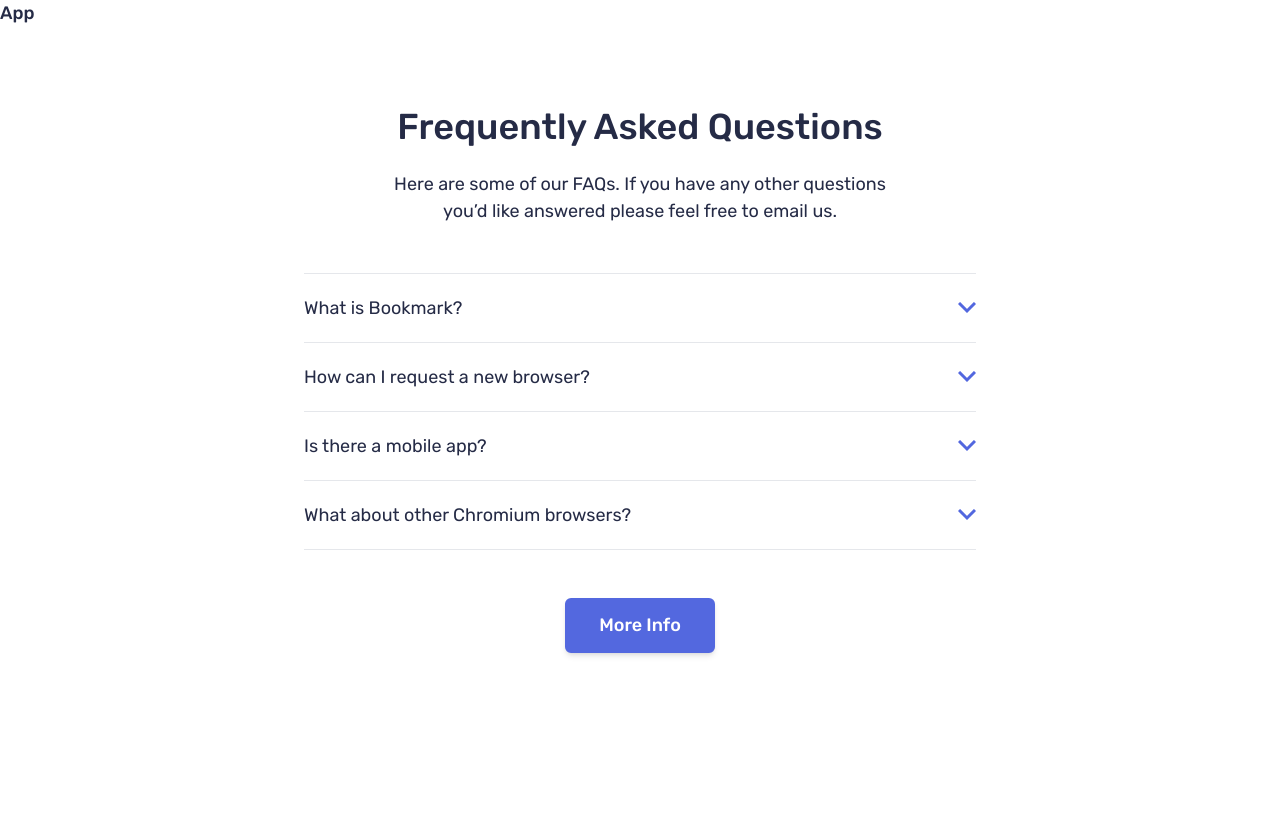
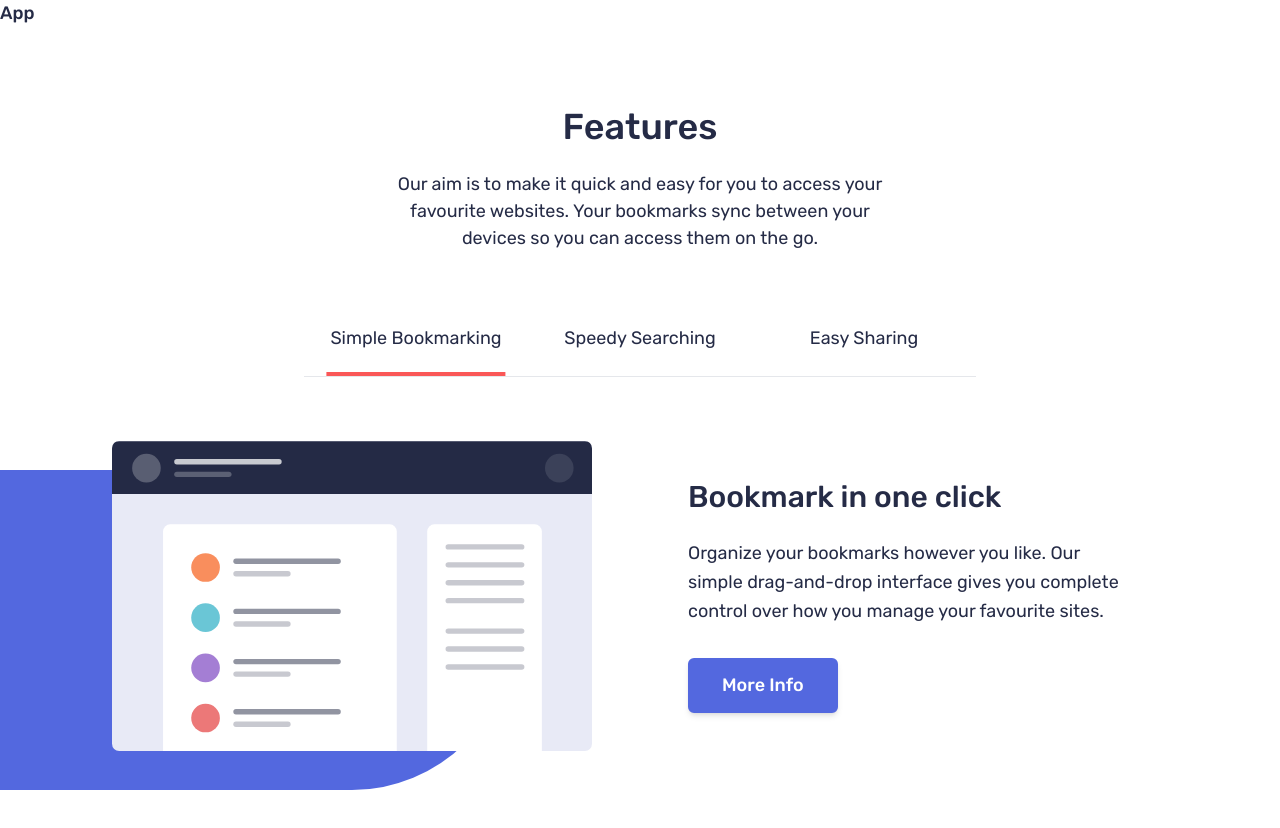
Before and after one commit to dreamer111111/bookmark-landing-page-react-tailwindcss, a React (Vite) app: page / in a window 1280 px wide. Shown: the top 828 px of the page. Before the commit the page ends 800 px from the top, so only its background shows below. Built offline with nearby package versions, Linux system fonts and the light colour scheme.

Commit message:
feat: implement interactive feature tabs with TabGroup and TabPanel components

```diff
--- a/src/App.jsx
+++ b/src/App.jsx
@@ -1,12 +1,12 @@
 import './index.css';
-import Accordion from "./features/faq/Accordion"
+import TabGroup from './features/features-tabs/TabGroup';
 
 function App() {
 
   return (
     <main>
         <h1>App</h1>
-        <Accordion />
+        <TabGroup />
     </main>
   )
 }
--- a/src/data/siteData.js
+++ b/src/data/siteData.js
@@ -22,3 +22,23 @@
     answer: "Integer condimentum ipsum id imperdiet finibus. Vivamus in placerat mi, at euismod dui. Aliquam vitae neque eget nisl gravida pellentesque non iaculis neque.",
   },
 ];
+export const FEATURES_DATA = [
+  {
+    tab: "Simple Bookmarking",
+    title: "Bookmark in one click",
+    desc: "Organize your bookmarks however you like. Our simple drag-and-drop interface gives you complete control over how you manage your favourite sites.",
+    img: "/images/illustration-features-tab-1.svg",
+  },
+  {
+    tab: "Speedy Searching",
+    title: "Intelligent search",
+    desc: "Our powerful search feature will help you find saved sites in no time at all. No need to trawl through all of your bookmarks.",
+    img: "/images/illustration-features-tab-2.svg",
+  },
+  {
+    tab: "Easy Sharing",
+    title: "Share your bookmarks",
+    desc: "Easily share your bookmarks and collections with others. Create a shareable link that you can send at the click of a button.",
+    img: "/images/illustration-features-tab-3.svg",
+  },
+];
--- a/src/features/features-tabs/TabGroup.jsx
+++ b/src/features/features-tabs/TabGroup.jsx
@@ -0,0 +1,51 @@
+import { useState } from "react";
+import TabPanel from "./TabPanel";
+import Container from "../../components/ui/Container";
+import { FEATURES_DATA } from "../../data/siteData";
+
+const TabGroup = () => {
+  const [activeTab, setActiveTab] = useState(0);
+
+  return (
+    <section className="py-20 relative overflow-x-clip" id="features">
+      <div className="absolute top-[75%] left-0 bg-brand-blue w-[40%] h-50 md:h-80 rounded-r-full -z-10 translate-y-[-50%]" />
+
+      <Container>
+        {/* Header Section */}
+        <div className="text-center mb-12">
+          <h2 className="text-3xl md:text-4xl font-medium text-brand-dark mb-6">
+            Features
+          </h2>
+          <p className="text-brand-gray max-w-lg mx-auto">
+            Our aim is to make it quick and easy for you to access your
+            favourite websites. Your bookmarks sync between your devices so
+            you can access them on the go.
+          </p>
+        </div>
+
+        {/* Tab Switcher */}
+        <div className="flex flex-col md:flex-row max-w-2xl mx-auto mb-16 border-t md:border-t-0 border-gray-200">
+          {FEATURES_DATA.map((feature, index) => (
+            <button
+              key={index}
+              onClick={() => setActiveTab(index)}
+              className={`relative py-6 md:flex-1 text-center border-b border-gray-200 text-lg transition-colors duration-300 hover:text-brand-red ${
+                activeTab === index ? "text-brand-dark" : "text-brand-gray"
+              }`}
+            >
+              {feature.tab}
+              {activeTab === index && (
+                <div className="absolute bottom-0 left-1/2 -translate-x-1/2 w-full md:w-[80%] h-1 bg-brand-red" />
+              )}
+            </button>
+          ))}
+        </div>
+
+        {/* Display Panel */}
+        <TabPanel feature={FEATURES_DATA[activeTab]} />
+      </Container>
+    </section>
+  );
+};
+
+export default TabGroup;
--- a/src/features/features-tabs/TabPanel.jsx
+++ b/src/features/features-tabs/TabPanel.jsx
@@ -0,0 +1,28 @@
+// src/components/ui/TabPanel.jsx
+import React from 'react';
+import Button from '../../components/ui/Button';
+
+const TabPanel = ({ feature }) => {
+  return (
+    <div className="flex flex-col md:flex-row items-center gap-16 md:gap-24 animate-fadeIn">
+      <div className="flex-1 w-full">
+        <img
+          src={feature.img}
+          alt={feature.tab}
+          className="mx-auto"
+        />
+      </div>
+      <div className="flex-1 text-center md:text-left">
+        <h3 className="text-3xl font-medium text-brand-dark mb-6">
+          {feature.title}
+        </h3>
+        <p className="text-brand-gray mb-8 leading-relaxed max-w-md mx-auto md:mx-0">
+          {feature.desc}
+        </p>
+        <Button variant="primary" className="px-8" children="More Info" />
+      </div>
+    </div>
+  );
+};
+
+export default TabPanel;
```
